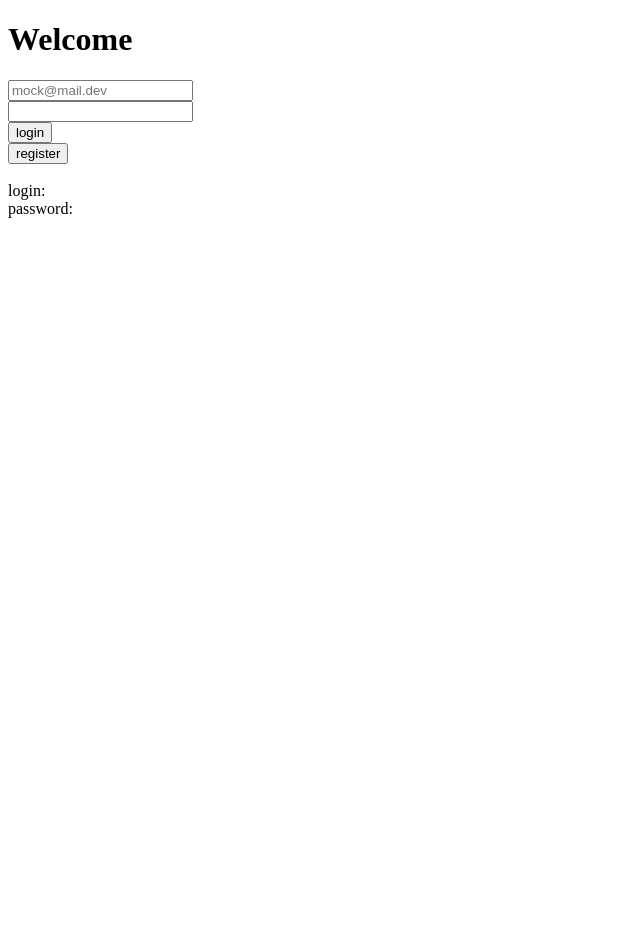
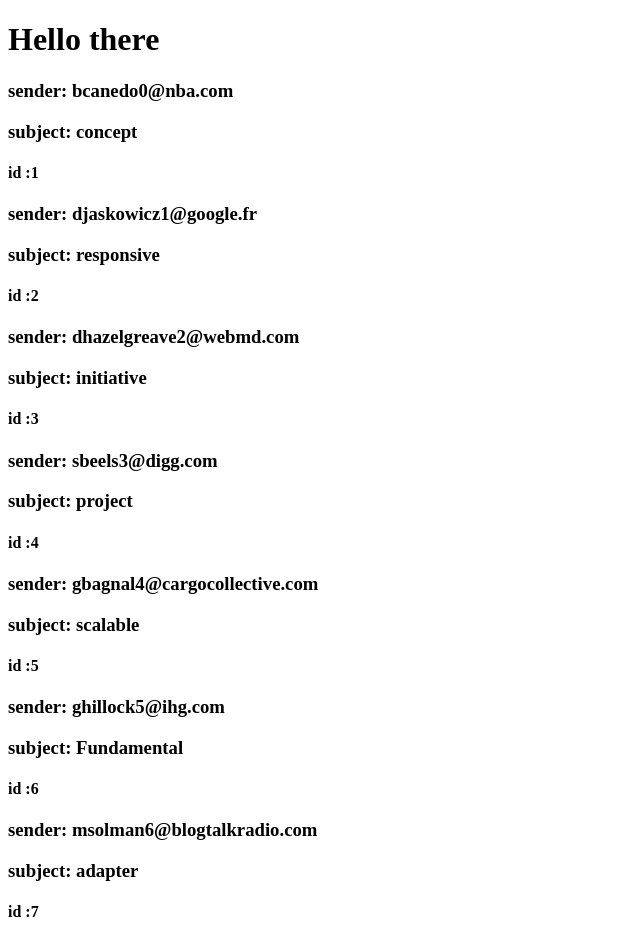
Before and after one commit to cheb4/mock-mail, a React (Create React App) app: page / in a window 1280 px wide. Shown: the whole page, without its empty margins (0-640 px from the left). Before the commit the page ends 800 px from the top, so only its background shows below. Built offline with nearby package versions, Linux system fonts and the light colour scheme.

Commit message:
reorgonizing and adding drawers

```diff
--- a/src/App.js
+++ b/src/App.js
@@ -1,17 +1,19 @@
 import { useState } from "react";
-import Welcome from "./welcome";
+// import Welcome from "./pages/welcome";
+import Main from "./pages/main/main";
 function App() {
-  const [login, setLogin] = useState("");
-  const [password, setPassword] = useState("");
+  // const [login, setLogin] = useState("");
+  // const [password, setPassword] = useState("");
 
   return (
     <div>
-      <Welcome
+      {/* <Welcome
         login={login}
         setLogin={setLogin}
         password={password}
         setPassword={setPassword}
-      />
+      /> */}
+      <Main />
     </div>
   );
 }
--- /dev/null
+++ b/src/pages/main/drawer.js
@@ -0,0 +1,14 @@
+import React from "react";
+
+function Drawer(props) {
+  const { sender, subject, id } = props;
+  return (
+    <div>
+      <h3> sender: {sender}</h3>
+      <h3> subject: {subject}</h3>
+      <h4>id :{id}</h4>
+    </div>
+  );
+}
+
+export default Drawer;
--- /dev/null
+++ b/src/pages/main/main.js
@@ -0,0 +1,57 @@
+import React from "react";
+import Drawer from "./drawer";
+function Main() {
+  const mockData = [
+    {
+      email: "bcanedo0@nba.com",
+      subject: "concept",
+      id: 1,
+    },
+    {
+      email: "djaskowicz1@google.fr",
+      subject: "responsive",
+      id: 2,
+    },
+    {
+      email: "dhazelgreave2@webmd.com",
+      subject: "initiative",
+      id: 3,
+    },
+    {
+      email: "sbeels3@digg.com",
+      subject: "project",
+      id: 4,
+    },
+    {
+      email: "gbagnal4@cargocollective.com",
+      subject: "scalable",
+      id: 5,
+    },
+    {
+      email: "ghillock5@ihg.com",
+      subject: "Fundamental",
+      id: 6,
+    },
+    {
+      email: "msolman6@blogtalkradio.com",
+      subject: "adapter",
+      id: 7,
+    },
+  ];
+
+  return (
+    <div>
+      <h1>Hello there</h1>
+      {mockData.map((ele) => (
+        <Drawer
+          key={ele.id}
+          id={ele.id}
+          sender={ele.email}
+          subject={ele.subject}
+        />
+      ))}
+    </div>
+  );
+}
+
+export default Main;
--- a/src/welcome.js
+++ b/src/pages/welcome.js
@@ -1,6 +1,6 @@
-import Input from "./components/input";
-import Button from "./components/Button";
-import logToConsole from "./helper/helpers";
+import Input from "../components/input";
+import Button from "../components/Button";
+import logToConsole from "../helper/helpers";
 
 function Welcome(props) {
   logToConsole(props, "props");
```
Also changed, not shown: 1 other file (tests, documents, lock files or other folders).
